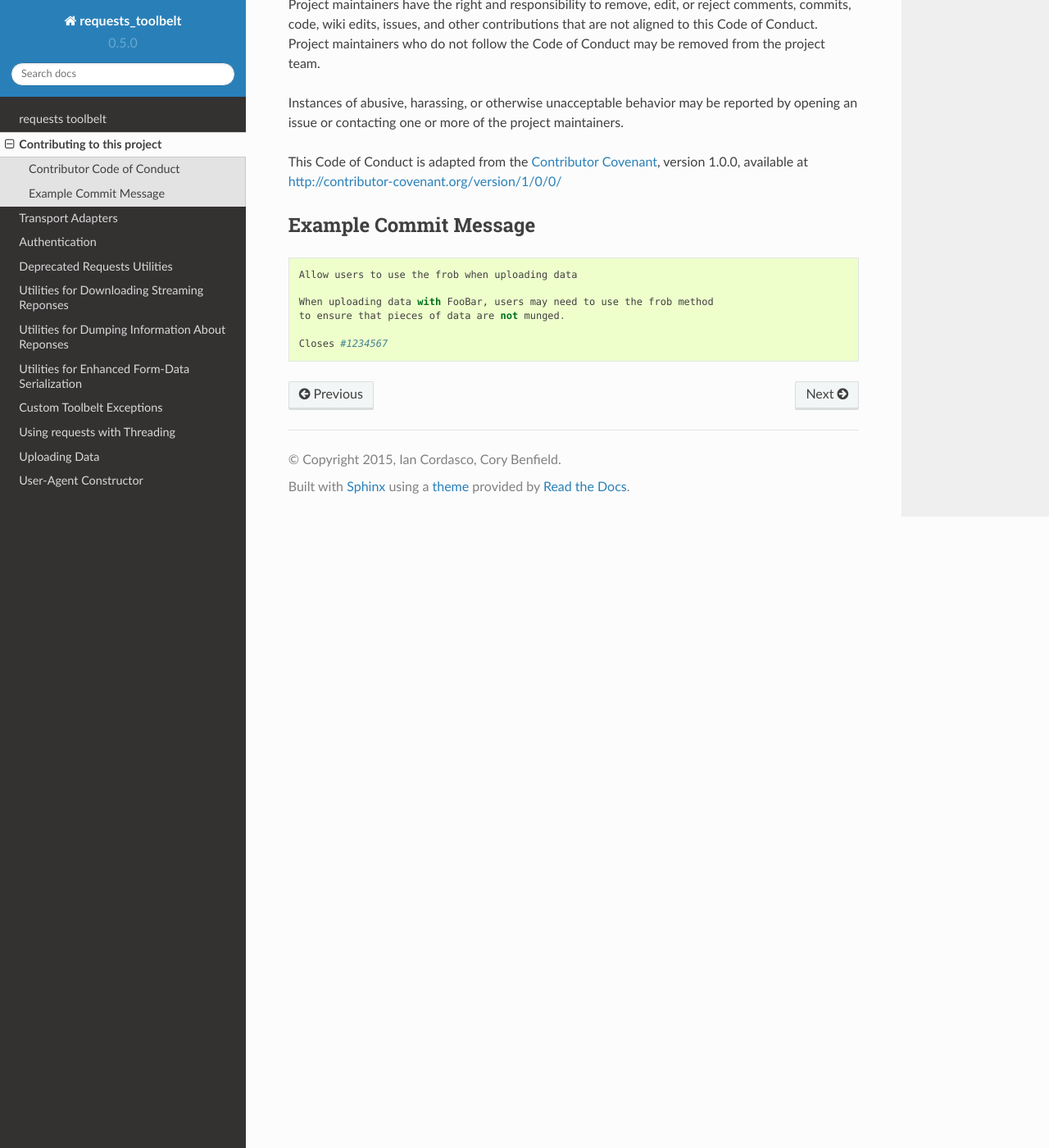
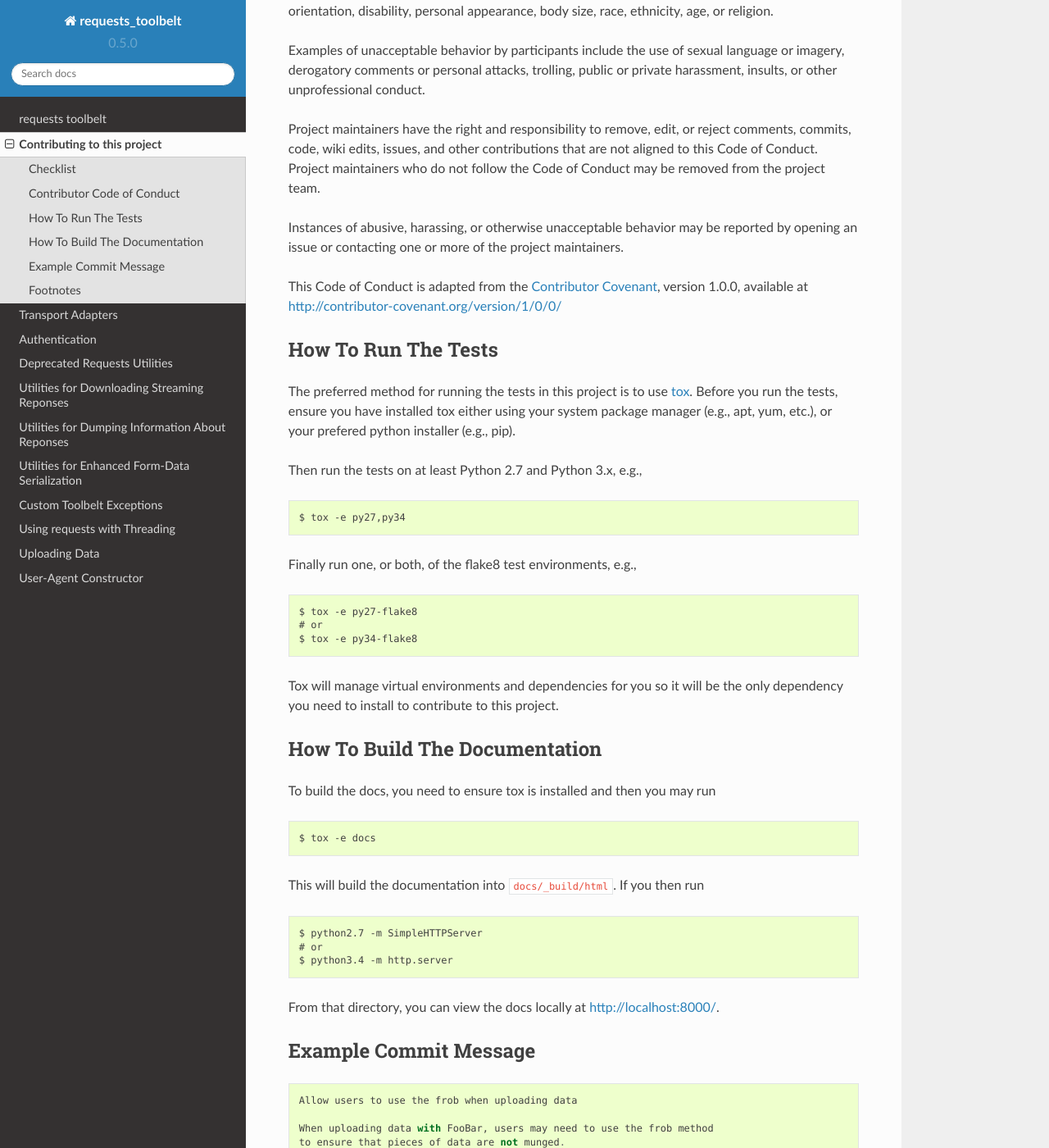
Before and after one commit to requests/toolbelt, a Sphinx documentation site: the page built from docs/contributing.rst, in a window 1280 px wide and 1400 px high, scrolled down 1256 px. Shown: the whole window at 82% size. Built offline with Sphinx 7.4.7 and the Read the Docs theme 2.0.0, drawn with Linux system fonts in a browser that asks for light colours; some of the changed text lies outside the part shown.

Commit message:
Update contributing documentation
- Add docs on how to run tests
- Add docs on how to build the docs
- Clarify a few items
- Explicitly call out that this is a checklist

```diff
--- a/docs/contributing.rst
+++ b/docs/contributing.rst
@@ -1,5 +1,8 @@
 Contributing to this project
 ============================
+
+Checklist
+---------
 
 #. All potential contributors must read the :ref:`code-of-conduct` and follow
    it
@@ -10,7 +13,14 @@
 
 #. Fix the bug and add tests (if applicable)
 
-#. Add yourself to the :file:`AUTHORS.rst`
+#. Run the tests (see :ref:`how-to-run-tests` below)
+
+#. Add documentation
+
+#. Build the documentation to check for errors and formatting (see
+   :ref:`how-to-build-the-docs` below)
+
+#. Add yourself to the :file:`AUTHORS.rst` (unless you're already there)
 
 #. Commit it. While writing your commit message, follow these rules:
 
@@ -56,6 +67,55 @@
 
 .. include:: ../CODE_OF_CONDUCT.rst
 
+
+.. _how-to-run-tests:
+
+How To Run The Tests
+--------------------
+
+The preferred method for running the tests in this project is to use `tox`_.
+Before you run the tests, ensure you have installed tox either using your
+system package manager (e.g., apt, yum, etc.), or your prefered python
+installer (e.g., pip).
+
+Then run the tests on at least Python 2.7 and Python 3.x, e.g.,
+
+.. code::
+
+    $ tox -e py27,py34
+
+Finally run one, or both, of the flake8 test environments, e.g.,
+
+.. code::
+
+    $ tox -e py27-flake8
+    # or
+    $ tox -e py34-flake8
+
+Tox will manage virtual environments and dependencies for you so it will be
+the only dependency you need to install to contribute to this project.
+
+.. _how-to-build-the-docs:
+
+How To Build The Documentation
+------------------------------
+
+To build the docs, you need to ensure tox is installed and then you may run
+
+.. code::
+
+    $ tox -e docs
+
+This will build the documentation into ``docs/_build/html``. If you then run
+
+.. code::
+
+    $ python2.7 -m SimpleHTTPServer
+    # or
+    $ python3.4 -m http.server
+
+From that directory, you can view the docs locally at http://localhost:8000/.
+
 .. _example-commit-message:
 
 Example Commit Message
@@ -70,5 +130,13 @@
 
     Closes #1234567
 
+Footnotes
+---------
+
+.. [#] If each commit has the same message, the reviewer may ask you to
+       squash your commits or may squash them for you and perform a manual
+       merge.
+
 .. _GitHub: https://github.com/sigmavirus24/requests-toolbelt
 .. _GitLab: https://gitlab.com/sigmavirus24/toolbelt
+.. _tox: https://tox.readthedocs.org/en/latest/
```
Also changed, not shown: other parts of docs/contributing.rst (+2 -1 lines).
